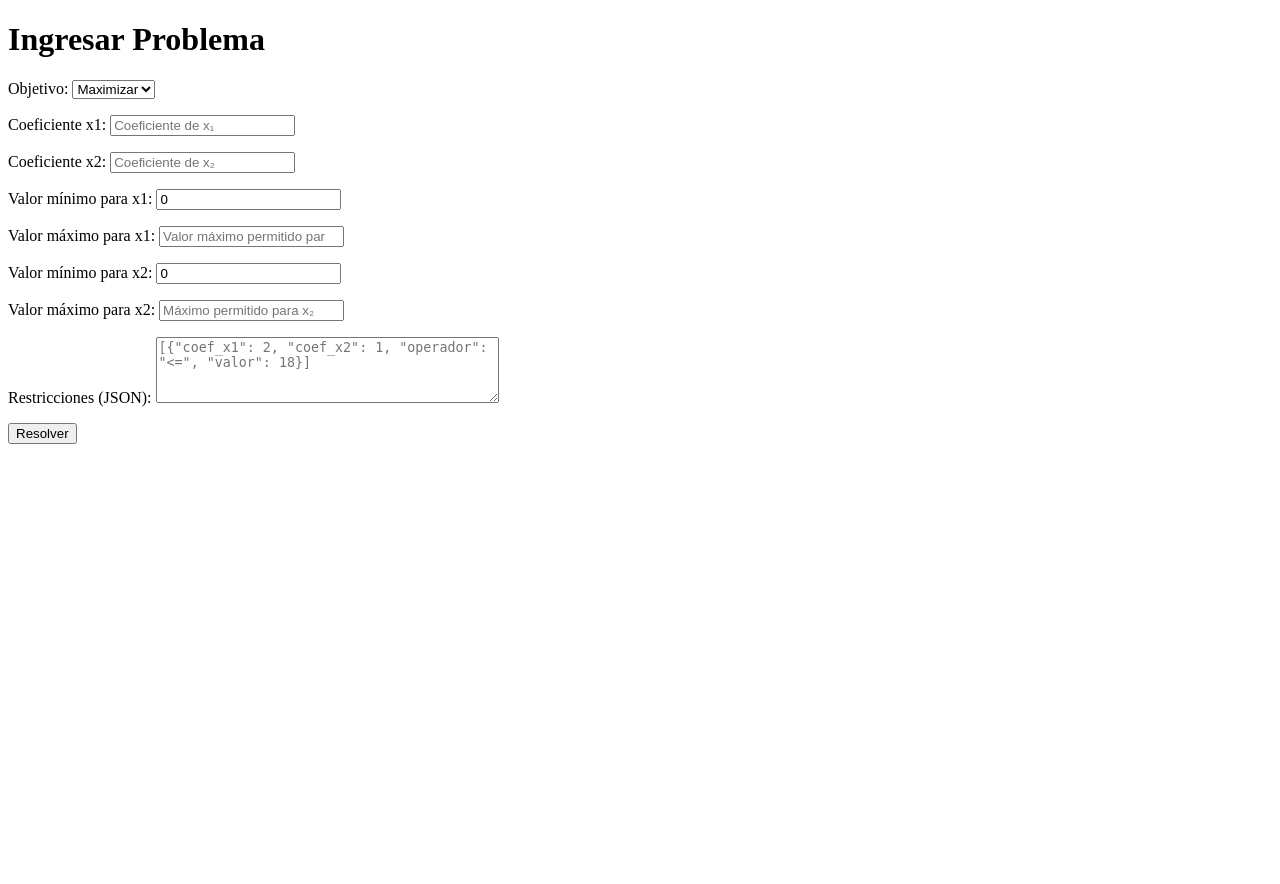
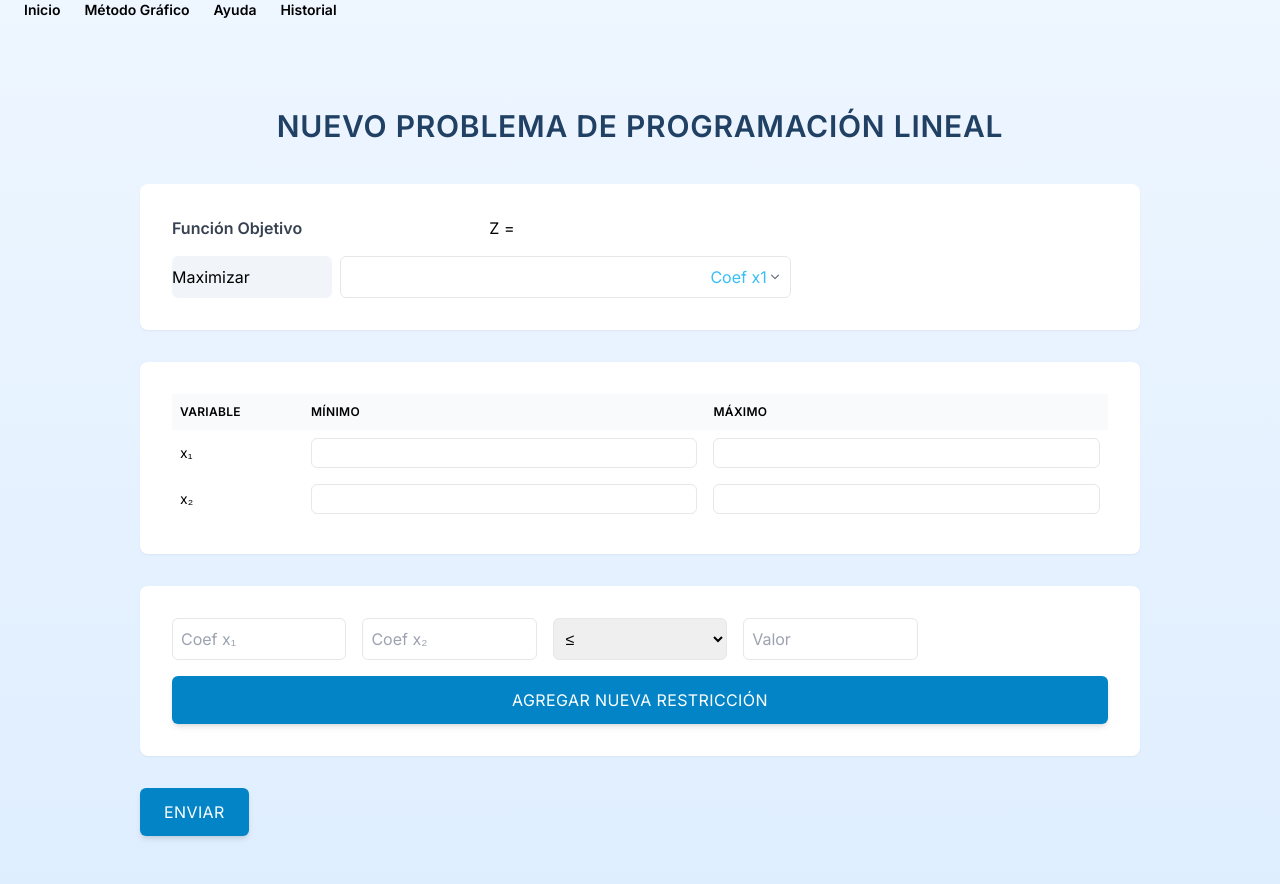
Before and after one commit to YANA021/MOP-Repository, a Django app: page / in a window 1280 px wide. Before the commit the page ends 444 px from the top, so only its background shows below. Run offline with Django 5.2, Linux system fonts and the light colour scheme; some libraries are stand-ins or nearby versions.

Commit message:
Diseñando el formulario de nuevo problema

```diff
--- a/Mop_Proyecto/templates/nuevo_problema.html
+++ b/Mop_Proyecto/templates/nuevo_problema.html
@@ -2,14 +2,90 @@
 <html lang="es">
 <head>
     <meta charset="utf-8">
+   <meta charset="UTF-8">
+    <meta name="viewport" content="width=device-width, initial-scale=1.0">
     <title>Nuevo Problema</title>
+    <script src="https://cdn.tailwindcss.com"></script>
+    <link href="https://fonts.googleapis.com/css2?family=Inter:wght@400;600&display=swap" rel="stylesheet">
+    <style>
+        .font-inter{font-family:'Inter',sans-serif;}
+    </style>
+    {% load static %}
 </head>
-<body>
-    <h1>Ingresar Problema</h1>
-    <form method="post">
-        {% csrf_token %}
-        {{ form.as_p }}
-        <button type="submit">Resolver</button>
-    </form>
+<body class="min-h-screen bg-gradient-to-b from-[#eef6ff] to-[#dfeeff] font-inter">
+    <nav id="navbar" class="sticky top-0 h-15 flex items-center justify-between px-6 text-sm font-semibold">
+        <div class="flex space-x-6">
+            <a href="#" class="hover:text-sky-600">Inicio</a>
+            <a href="#" class="hover:text-sky-600">Método Gráfico</a>
+            <a href="#" class="hover:text-sky-600">Ayuda</a>
+            <a href="#" class="hover:text-sky-600">Historial</a>
+        </div>
+    </nav>
+    <div class="max-w-[1000px] mx-auto py-12">
+        <h1 class="text-3xl text-[#214164] tracking-wide text-center my-10 font-semibold">NUEVO PROBLEMA DE PROGRAMACIÓN LINEAL</h1>
+
+        <form id="form" class="space-y-8" method="post">
+            {% csrf_token %}
+            <div class="bg-white rounded-lg shadow-sm p-8 grid grid-cols-3 gap-4">
+                <label class="text-gray-700 font-semibold">Función Objetivo</label>
+                <div>Z =</div>
+                <div class="col-span-2 flex space-x-2 relative">
+                    <select id="objetivo" class="w-40 bg-slate-100 rounded-md focus:ring-2 focus:ring-sky-300 pr-8 appearance-none">
+                        <option>Maximizar</option>
+                        <option>Minimizar</option>
+                    </select>
+                    <div class="pointer-events-none absolute right-2 top-1/2 -translate-y-1/2 text-gray-500">
+                        <svg xmlns="http://www.w3.org/2000/svg" class="h-4 w-4" viewBox="0 0 20 20" fill="currentColor">
+                            <path fill-rule="evenodd" d="M5.23 7.21a.75.75 0 011.06.02L10 10.94l3.71-3.71a.75.75 0 111.06 1.06l-4.24 4.24a.75.75 0 01-1.06 0L5.21 8.27a.75.75 0 01.02-1.06z" clip-rule="evenodd" />
+                        </svg>
+                    </div>
+                    <input type="number" placeholder="Coef x1" class="flex-1 text-right placeholder-sky-400 border rounded-md p-2" />
+                </div>
+            </div>
+
+            <div class="bg-white rounded-lg shadow-sm p-8">
+                <table class="w-full text-sm text-left">
+                    <thead class="uppercase text-[12px] tracking-wide bg-slate-50">
+                        <tr>
+                            <th class="p-2">Variable</th>
+                            <th class="p-2">Mínimo</th>
+                            <th class="p-2">Máximo</th>
+                        </tr>
+                    </thead>
+                    <tbody>
+                        <tr>
+                            <td class="p-2">x₁</td>
+                            <td class="p-2"><input type="number" class="w-full border rounded-md p-1" /></td>
+                            <td class="p-2"><input type="number" class="w-full border rounded-md p-1" /></td>
+                        </tr>
+                        <tr>
+                            <td class="p-2">x₂</td>
+                            <td class="p-2"><input type="number" class="w-full border rounded-md p-1" /></td>
+                            <td class="p-2"><input type="number" class="w-full border rounded-md p-1" /></td>
+                        </tr>
+                    </tbody>
+                </table>
+            </div>
+
+            <div class="bg-white rounded-lg shadow-sm p-8 grid grid-cols-5 gap-4">
+                <input id="rest-x1" type="number" placeholder="Coef x₁" class="w-full border rounded-md p-2" />
+                <input id="rest-x2" type="number" placeholder="Coef x₂" class="w-full border rounded-md p-2" />
+                <select id="rest-op" class="border rounded-md p-2">
+                    <option>≤</option>
+                    <option>≥</option>
+                    <option>=</option>
+                </select>
+                <input id="rest-val" type="number" placeholder="Valor" class="w-full border rounded-md p-2" />
+                <div></div>
+                <button id="add-restriccion" type="button" class="col-span-5 bg-sky-600 hover:bg-sky-700 text-white rounded-md py-3 uppercase tracking-wide shadow-md transition">Agregar Nueva Restricción</button>
+            </div>
+
+            <input type="hidden" name="restricciones" id="restricciones-hidden" />
+            <div>
+                <button type="submit" class="bg-sky-600 hover:bg-sky-700 text-white rounded-md py-3 px-6 uppercase tracking-wide shadow-md transition">Enviar</button>
+            </div>
+        </form>
+    </div>
+    <script src="{% static 'js/nuevo_problema.js' %}"></script>
 </body>
 </html>
```
Also changed, not shown: Mop_Proyecto/settings.py (+6 -1 lines), Mop_Proyecto/static/js/nuevo_problema.js (added, +30 -0 lines).
